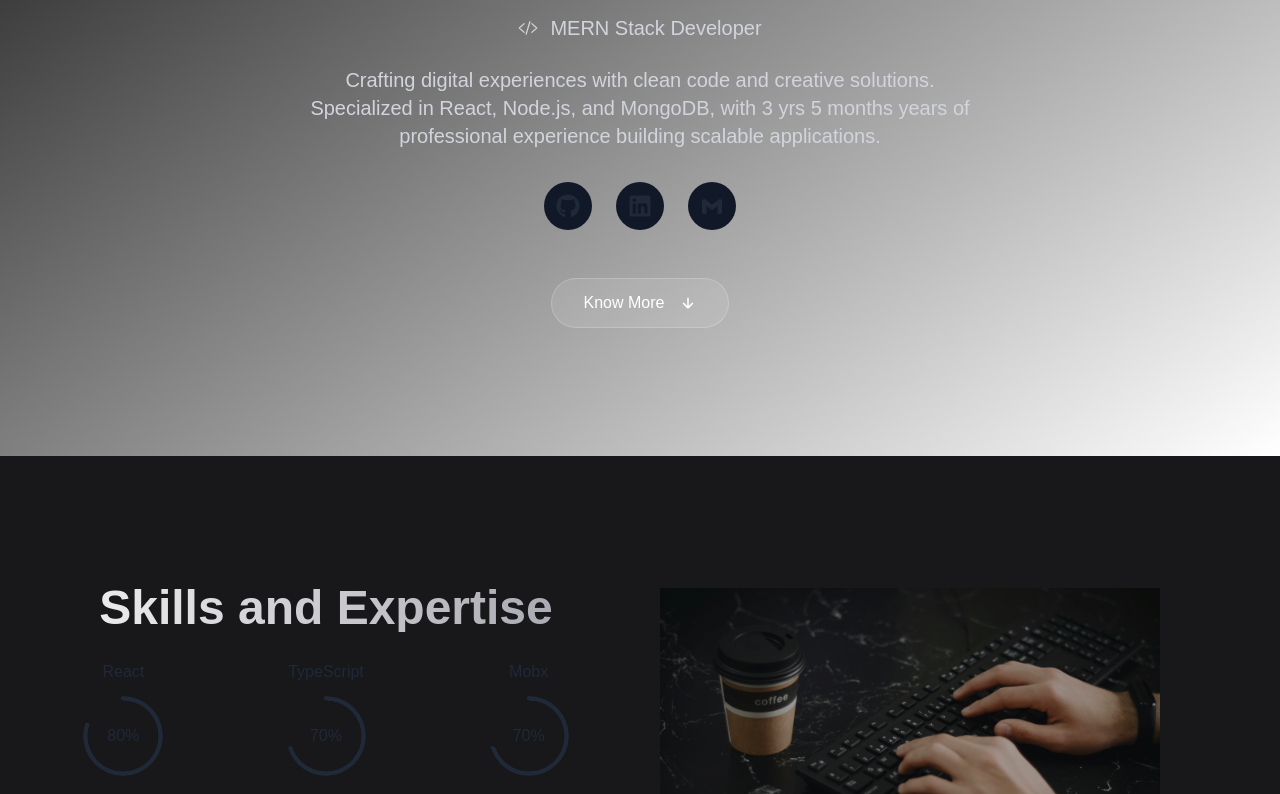
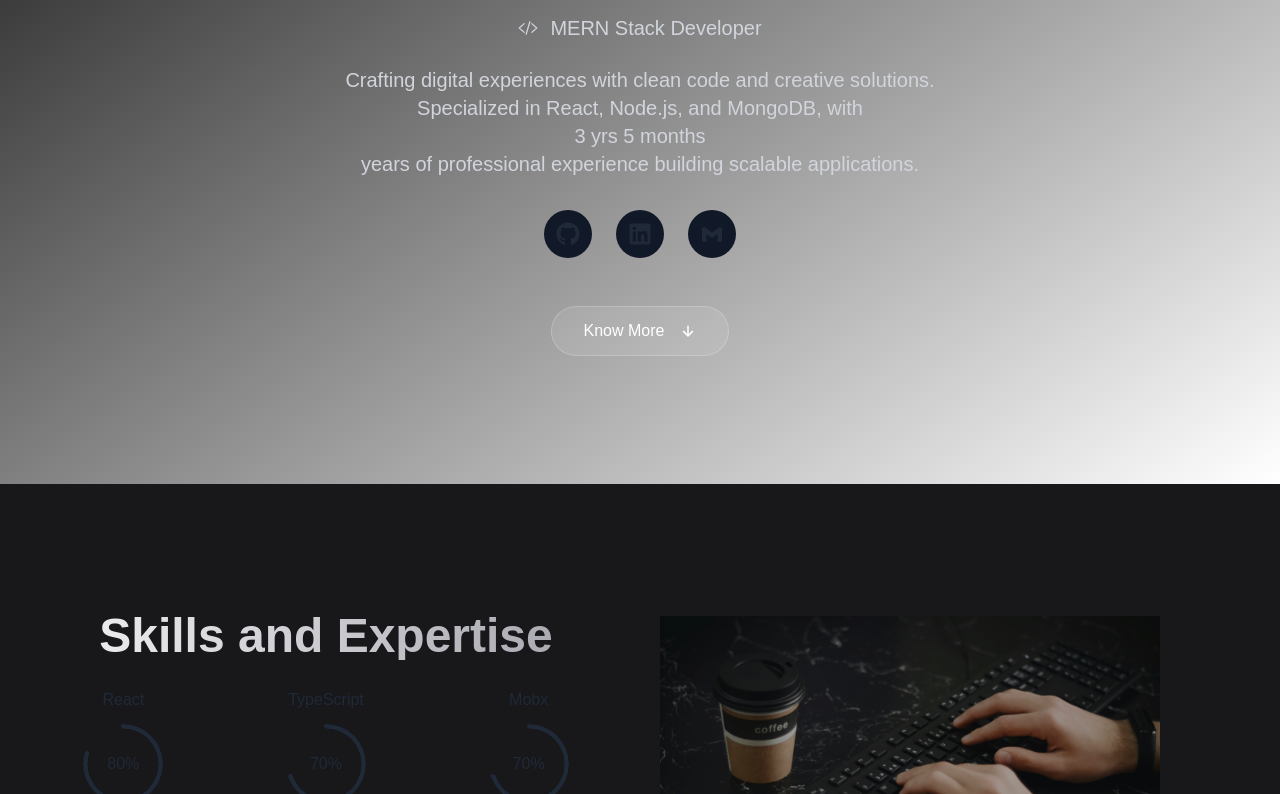
Before and after one commit to SARANGRAVIKUMAR/Portfolio, a Next.js app: page / in a window 1280 px wide. Shown: the part 426-1220 px from the top of the page. Built offline with nearby package versions, Linux system fonts and the light colour scheme.

Commit message:
updated with animation

```diff
--- a/app/(pages)/Hero.tsx
+++ b/app/(pages)/Hero.tsx
@@ -3,22 +3,12 @@ import { BiLogoGmail } from "react-icons/bi";
 // import Image from "next/image"
 import { FaGithub, FaLinkedin } from "react-icons/fa";
 import { IoArrowDown, IoCodeSlashOutline } from "react-icons/io5";
+import JobExperience from "../components/JobExperience";
 
 
 const Hero = () => {
 
-    const getCurrentYearAndMonth = () => {
-        const dPast = 'August 2, 2021';
-        const indicatedD = new Date(dPast);
-        const d = new Date();
-        const elapsed = d.getTime() - indicatedD.getTime();
-        const millisecondsPerYear = 1000 * 60 * 60 * 24 * 365.25;
-        const years = Math.floor(elapsed / millisecondsPerYear);
-        const remainingMilliseconds = elapsed % millisecondsPerYear;
-        const millisecondsPerMonth = 1000 * 60 * 60 * 24 * 30.44;
-        const months = Math.floor(remainingMilliseconds / millisecondsPerMonth);
-        return `${years} yrs ${months} months`
-    }
+
 
     return (
         <div className="min-h-screen bg-gradient-to-br from-black  to-zinc-00">
@@ -50,7 +40,8 @@ const Hero = () => {
 
                     <p className="text-gray-300 max-w-2xl text-base sm:text-lg md:text-lg lg:text-lg xl:text-xl mb-8 leading-relaxed">
                         Crafting digital experiences with clean code and creative solutions.
-                        Specialized in React, Node.js, and MongoDB, with {getCurrentYearAndMonth()} years of
+                        Specialized in React, Node.js, and MongoDB, with <JobExperience />
+                        years of
                         professional experience building scalable applications.
                     </p>
 
--- a/app/(root)/layout.tsx
+++ b/app/(root)/layout.tsx
@@ -1,6 +1,7 @@
 import type { Metadata } from "next";
 import { Geist, Geist_Mono } from "next/font/google";
 import "../globals.css";
+import ScrollPageTransition from "../components/ScrollPageTransition";
 // import Navbar from "../components/Navbar";
 
 const geistSans = Geist({
@@ -28,8 +29,10 @@ export default function RootLayout({
       <body
         className={`${geistSans.variable} ${geistMono.variable} antialiased`}
       >
+        <ScrollPageTransition>
+          {children}
+        </ScrollPageTransition>
         {/* <Navbar /> */}
-        {children}
       </body>
     </html>
   );
--- a/app/components/CircularProgress/index.tsx
+++ b/app/components/CircularProgress/index.tsx
@@ -1,21 +1,41 @@
-import React from "react";
+'use client';
 
-const CircularProgress = ({ value, name }: { value: number, name: string }) => {
+import { motion, useMotionValue, useTransform, animate } from 'framer-motion';
+import React from 'react';
+
+const CircularProgress = ({ value, name }: { value: number; name: string }) => {
+    const count = useMotionValue(0);
+    const displayValue = useTransform(count, (latest) => Math.round(latest));
     return (
         <div className="flex flex-col items-center">
-
             <h1 className="m-3">{name}</h1>
-            <div
-                className="radial-progress"
-                style={{
-                    '--value': value,
-                    '--thickness': '0.27rem',
-                } as React.CSSProperties}
+            <motion.div
+                className="radial-progress flex items-center"
+                initial={{ opacity: 0, y: 20 }}
+                whileInView={{
+                    opacity: 1,
+                    y: 0,
+                }}
+                onViewportEnter={() => {
+                    animate(count, value, {
+                        duration: 1,
+                        ease: 'easeOut',
+                    });
+                }}
+                style={
+                    {
+                        '--value': displayValue,
+                        '--thickness': '0.27rem',
+                    } as React.CSSProperties
+                }
+                transition={{ duration: 1, ease: 'linear' }}
+                viewport={{ once: true }}
             >
-                {value}%
-            </div>
+                <motion.span>{displayValue}</motion.span>
+                <span>%</span>
+            </motion.div>
         </div>
-    )
-}
+    );
+};
 
 export default CircularProgress;
--- /dev/null
+++ b/app/components/JobExperience/index.tsx
@@ -0,0 +1,38 @@
+"use client";
+
+import { animate, motion, useMotionValue, useTransform } from "framer-motion";
+import React, { useEffect } from "react";
+
+const JobExperience = () => {
+    const getTotalMonthsOfExperience = () => {
+        const dPast = "August 2, 2021";
+        const indicatedD = new Date(dPast);
+        const d = new Date();
+        const elapsed = d.getTime() - indicatedD.getTime();
+        const millisecondsPerMonth = 1000 * 60 * 60 * 24 * 30.44;
+        const totalMonths = Math.floor(elapsed / millisecondsPerMonth);
+        return totalMonths;
+    };
+
+    const count = useMotionValue(0);
+    const totalMonths = getTotalMonthsOfExperience();
+
+    const experience = useTransform(count, (value) => {
+        const years = Math.floor(value / 12);
+        const months = Math.floor(value % 12);
+        return `${years} yrs ${months} months`;
+    });
+
+    useEffect(() => {
+        const controls = animate(count, totalMonths, { duration: 1, ease: "easeOut" });
+        return () => controls.stop();
+    }, [count, totalMonths]);
+
+    return (
+        <motion.div>
+            <motion.span>{experience}</motion.span>
+        </motion.div>
+    );
+};
+
+export default JobExperience;
--- /dev/null
+++ b/app/components/ScrollPageTransition/index.tsx
@@ -0,0 +1,19 @@
+'use client';
+
+import { motion } from 'framer-motion';
+
+const ScrollPageTransition = ({ children }: { children: React.ReactNode }) => {
+    return (
+        <motion.div
+            initial={{ opacity: 0, y: 20 }} // Initial state (hidden)
+            whileInView={{ opacity: 1, y: 0 }} // Animate when in view
+            exit={{ opacity: 0, y: -20 }} // Animate out of view
+            transition={{ duration: 1, ease: 'easeInOut' }} // Transition settings
+            viewport={{ once: false, amount: 0.2 }} // Adjust when animation triggers
+        >
+            {children}
+        </motion.div>
+    );
+};
+
+export default ScrollPageTransition;
--- a/package.json
+++ b/package.json
@@ -10,6 +10,7 @@
   },
   "dependencies": {
     "lucide": "^0.474.0",
+    "motion": "^12.0.6",
     "next": "15.1.6",
     "react": "^19.0.0",
     "react-dom": "^19.0.0",
```
Also changed, not shown: 1 other file (tests, documents, lock files or other folders).
